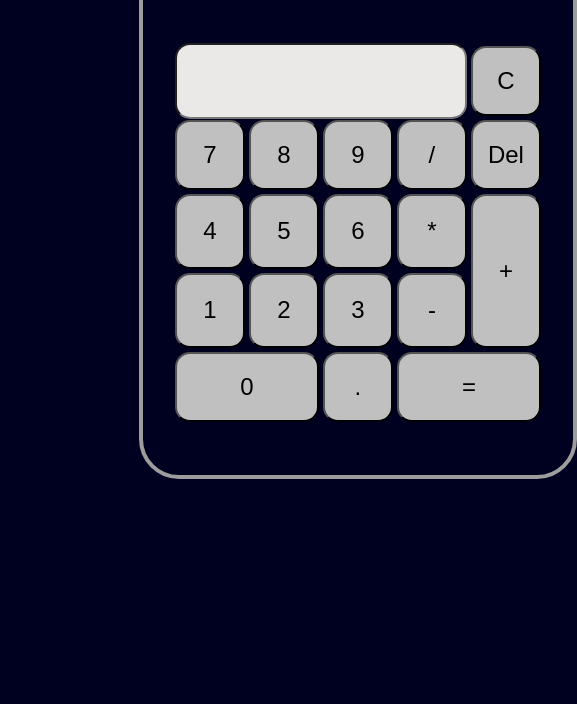
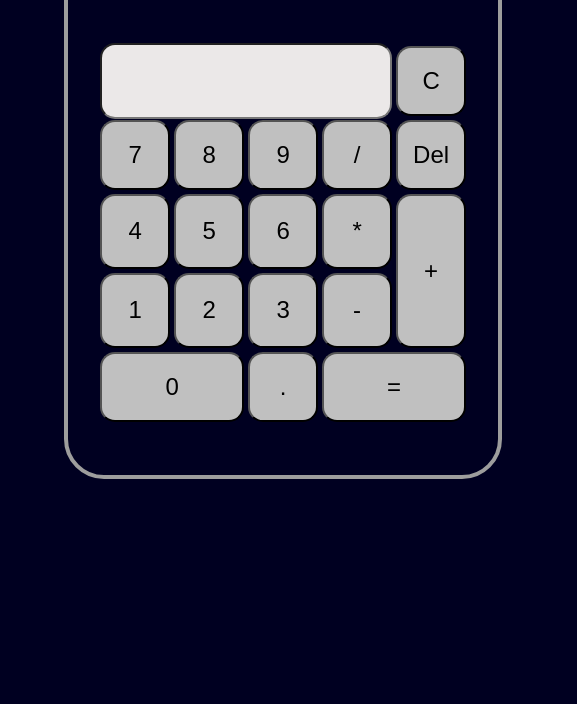
Before and after one commit to Sedki19/Calculator, a plain HTML site: page index.html in a window 390 px wide. Shown: the part 140-844 px from the top of the page, 577 px wide, since content can reach past the window. Drawn offline with Linux system fonts and the light colour scheme.

Commit message:
Update style.css

```diff
--- a/style.css
+++ b/style.css
@@ -53,3 +53,14 @@ table tr td {
     font-size: x-large;
     font-family: system-ui;
 }
+@media screen and (max-width: 800px) {
+    .calcul {
+    height: 500px;
+    width: 430px;
+    border: 4px rgb(157, 157, 157) solid;
+    border-radius: 40px;
+    margin-left: 15%;
+    margin-top: 3%;
+    padding-bottom: 100px;
+}
+}
```
